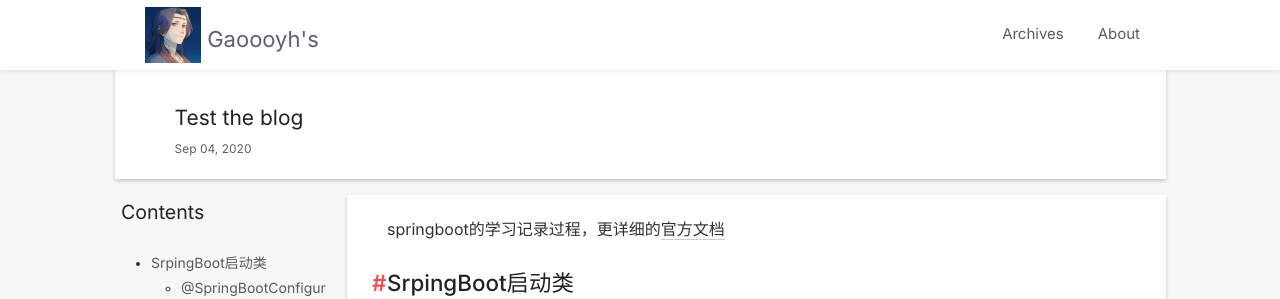
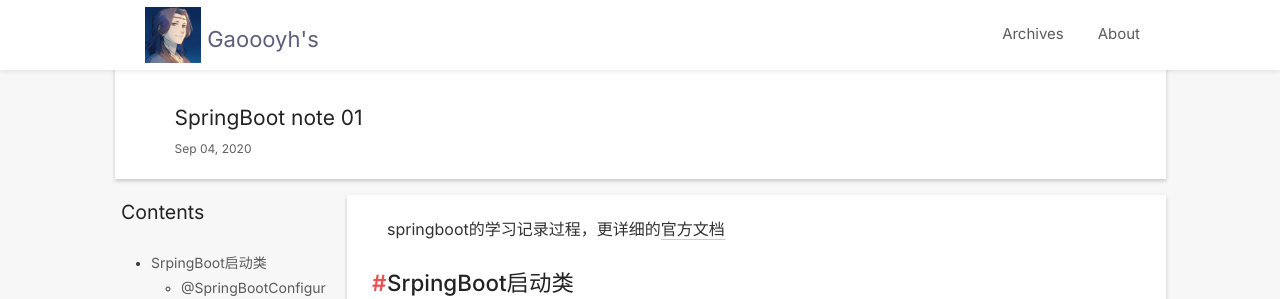
Before and after one commit to gaoooyh/gaoooyh.github.io, a Jekyll site: the page built from _posts/2020-09-04-springboot-post.md, in a window 1280 px wide and 900 px high. Shown: the top 299 px of the window. Built offline with Jekyll 4.4.1, drawn with Linux system fonts in a browser that asks for light colours; nearby versions of some CDN libraries; comment, search, counter and statistics services are not loaded; some of the changed text lies outside the part shown.

Commit message:
change title

```diff
--- a/_posts/2020-09-04-springboot-post.md
+++ b/_posts/2020-09-04-springboot-post.md
@@ -1,6 +1,6 @@
 ---
 layout: post
-title: Test the blog
+title: SpringBoot note 01
 date: 2020-09-04 15:00:00 +0800
 category: springboot
 thumbnail: /style/image/thumbnail.png
@@ -9,7 +9,6 @@
 
 * content
 {:toc}
-
 
 springboot的学习记录过程，更详细的[官方文档](https://snailclimb.gitee.io/springboot-guide/)
 
```
